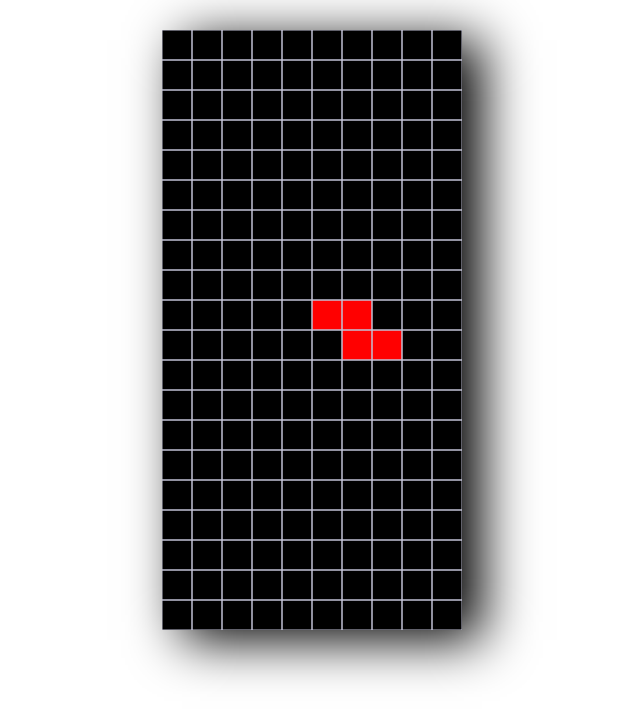
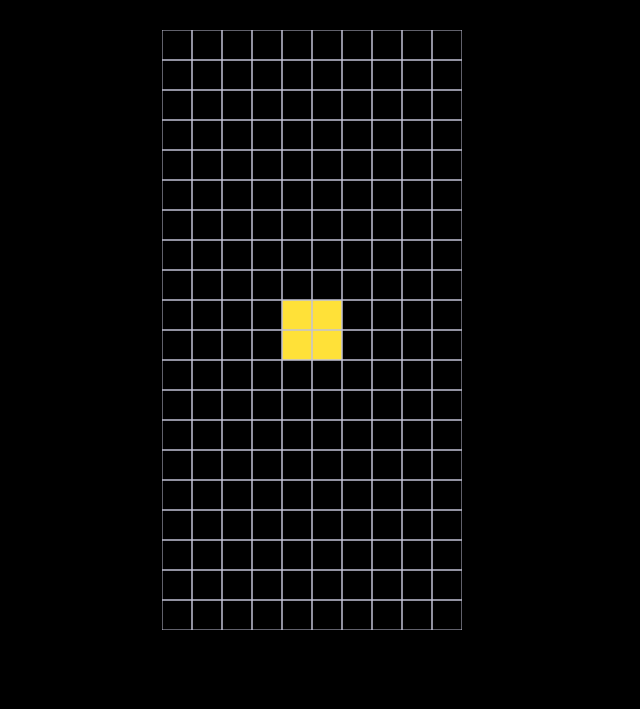
Before and after one commit to LeonardoKaftal/single-player-TETRISJS, a plain HTML site: page index.html in a window 1280 px wide. Shown: the part 91-800 px from the top of the page, without its empty margins (328-968 px from the left). Drawn offline with Linux system fonts and the light colour scheme.

Commit message:
refactored the code

```diff
--- a/game.js
+++ b/game.js
@@ -5,290 +5,272 @@ canvas.height = canvas.offsetHeight;
 const ctx = canvas.getContext("2d");
 const blockSize = canvas.height / 20;
 
+let player =  {
+    pos: {x: 4 * blockSize, y: 0},
+    matrix: undefined,
+    color: undefined
+}
+let arena = createArena();
+let gameOver = false;
+
+function createArena() {
+    const temp = [];
+
+    for (let i = 0; i < 20; i++) {
+        temp.push([])
+        for (let j = 0; j < 10; j++) {
+            temp[i][j] = 0;
+        }
+    }
+    return temp
+}
+
+function arenaSweep() {
+    let rowCount = 1;
+    outer: for (let y = arena.length -1; y > 0; y--) {
+        for (let x = 0; x < arena[y].length; x++) {
+            if (arena[y][x] === 0) {
+                continue outer;
+            }
+        }
+
+        const row = arena.splice(y, 1)[0].fill(0);
+        arena.unshift(row);
+        y++;
+
+        rowCount *= 2;
+    }
+}
 
 
-
-
+function spawnTetromino() {
     class TetrominoShape {
-    constructor(tetrominoColor,shape,shapeName) {
-        this.tetrominoColor = tetrominoColor;
+        constructor(shape,shapeName) {
             this.shape = shape;
             this.shapeName = shapeName;
         }
     }
-class TetrominoPosition {
-    constructor(x,y) {
-        this.x = x;
-        this.y = y;
-    }
-}
 
+    const randomIndex = Math.ceil(Math.random() * 6);
+    console.log(randomIndex)
     const blockList = [
-    new TetrominoShape("orange",[
+
+        new TetrominoShape([
             [0,0,1],
             [1,1,1],
             [0,0,0],
 
         ],""),
-    new TetrominoShape("violet", [
+        new TetrominoShape([
             [0,1,0],
             [1,1,1],
             [0,0,0]
         ],""),
 
-    new TetrominoShape("green",[
-        [0,1,1],
-        [1,1,0],
+        new TetrominoShape([
+            [0,2,2],
+            [2,2,0],
             [0,0,0]
         ],""),
 
-    new TetrominoShape("rgb(27, 74, 168)",[
-        [1,0,0],
-        [1,1,1],
+        new TetrominoShape([
+            [3,0,0],
+            [3,3,3],
             [0,0,0]
         ],""),
 
-    new TetrominoShape("rgb(0, 153, 204)",[
-        [1,1,1,1],
+        new TetrominoShape([
+            [4,4,4,4],
             [0,0,0,0],
             [0,0,0,0],
             [0,0,0,0]
         ],"line"),
 
-    new TetrominoShape("yellow",[
-        [1,1],
-        [1,1],
+        new TetrominoShape([
+            [5,5],
+            [5,5],
             [0,0]
         ], "square"),
 
-    new TetrominoShape("red",[
-        [1,1,0],
-        [0,1,1],
+        new TetrominoShape([
+            [6,6,0],
+            [0,6,6],
             [0,0,0]
         ],""),
     ]
+    return blockList[randomIndex].shape;
+}
 
-let lineRotationCounter = 0;
-let oneCounter = 0;
-let randomIndex = Math.round(Math.random() * 6);
-let tempRandomIndex;
-let currentTetromino;
-let tetrominoPartCoordinate;
 
+const colors = [
+
+    '#FF8E0D',
+    '#F538FF',
+    '#0DFF72',
+    '#1056ef',
+    '#0DC2FF',
+    '#FFE138',
+    '#FF0D72',
+];
+
+player.matrix = spawnTetromino();
 
 function drawBoard() {
     for (let i = 0; i < 10; i++) {
         for (let j = 0; j < 20; j++) {
             ctx.strokeStyle = "rgb(194, 194, 214)";
-            ctx.strokeRect(blockSize * i, blockSize * j,blockSize,blockSize);
+            ctx.strokeRect(i * blockSize, j * blockSize,blockSize,blockSize);
         }
     }
 }
 
-function drawTetromino() {
-    let temp;
-    let tempCond = true
-    if (currentTetromino !== undefined) temp = tetrominoPartCoordinate;
-
-    tetrominoPartCoordinate = [];
-
-    tempRandomIndex = randomIndex;
-    currentTetromino = blockList[randomIndex];
-    ctx.fillStyle = currentTetromino.tetrominoColor;
-
-    for (let i = 0; i < currentTetromino.shape.length; i++) {
-        for (let j = 0; j < currentTetromino.shape[0].length; j++) {
-            if (currentTetromino.shape[i][j] === 1) {
-                tetrominoPartCoordinate.push(
-                    new TetrominoPosition(j * blockSize + canvas.width / 2,i * blockSize)
-                )
-
-
-                if (i > 0  ) {
-                    tetrominoPartCoordinate[oneCounter].y -= blockSize
-                }
-                if (temp !== undefined) tetrominoPartCoordinate[oneCounter].y = temp[oneCounter].y + blockSize;
-                ctx.fillRect(j * blockSize + canvas.width / 2,i * blockSize + tetrominoPartCoordinate[oneCounter].y,blockSize,blockSize);
-                oneCounter++;
-            }
-        }
-        tempCond = false
-    }
-    oneCounter = 0;
-}
-
-
-function rotate() {
-    const size = currentTetromino.shape.length;
-    const layer_count = size / 2;
-
-
-    if (lineRotationCounter < 1) {
-        for (let i = 0; i < layer_count; i++) {
-            const first = i;
-            const last = size - first - 1;
-
-            for (let j = first; j < last; j++) {
-                const offset = j - first;
-
-                const top = currentTetromino.shape[first][j];
-                const right_side = currentTetromino.shape[j][last];
-                const bottom = currentTetromino.shape[last][last - offset];
-                const leftSide = currentTetromino.shape[last - offset][first];
-
-                currentTetromino.shape[first][j] = leftSide;
-                currentTetromino.shape[j][last] = top;
-                currentTetromino.shape[last][last - offset] = right_side;
-                currentTetromino.shape[last - offset][first] = bottom;
-
-            }
-        }
-        if (currentTetromino.shapeName === "line") lineRotationCounter++;
-    } else {
-        if (lineRotationCounter === 1) {
-            lineRotationCounter = 0;
-            currentTetromino.shape = [[1, 1, 1, 1],
-                [0, 0, 0, 0],
-                [0, 0, 0, 0],
-                [0, 0, 0, 0]]
-        }
-    }
-
-
-
-}
-function draw() {
-
-    setInterval(()=> {
-        ctx.fillStyle = "black";
-        ctx.fillRect(0,0,canvas.width,canvas.height);
-        drawTetromino();
-
-        drawBoard();
-
-    },500)
-
-
-}
-
-
-function startGame() {
-    // rotation listener
-    document.addEventListener("keydown", (e) => {
-        if (e.key === "w" && currentTetromino.shapeName !== "square") rotate(1)
-
-    })
-
-
-    drawBoard();
-    draw();
-}
-
-startGame();
-
-/*
-function drawTetromino() {
-    tetrominoPartCoordinate = [];
-
-    randomIndex = Math.round(Math.random() * 6);
-
-    tempRandomIndex = randomIndex;
-    currentTetromino = blockList[randomIndex];
-
-    for (let i = 0; i < currentTetromino.shape.length; i++) {
-        for (let j = 0; j < currentTetromino.shape[0].length; j++) {
-            if (currentTetromino.shape[i][j] === 1 || currentTetromino.shape[i][j] === 2) {
-                tetrominoPartCoordinate.push(new TetrominoPart(
-                    blockSize * j + canvas.width / 2 - blockSize,blockSize * i
-                ));
-            }
-        }
-    }
-}*/
-
-
-
-
-
-
-
-/*
-// used in the rotate function
-function respawnRotatedTetromino() {
-    let oneCounterForBoard = 0;
-    let toLoop = true;
-
-    for (let i = 0; i < currentTetromino.shape.length && toLoop; i++) {
-        for (let j = currentTetromino.shape[0].length - 1; j >= 0; j--) {
-            if (currentTetromino.shape[i][j] === 1) {
-                oneCounterForBoard++;
-            } else if (currentTetromino.shape[i][j] === 2) {
-                rotationPoint = oneCounterForBoard + 1;
-                toLoop = false;
-                break;
-            }
-        }
-    }
-
-    oneCounterForBoard = 0;
-
-
-    for (let i = 0; i < currentTetromino.shape.length; i++) {
-        for (let j = 0; j < currentTetromino.shape[0].length; j++) {
-            if (currentTetromino.shape[i][j] === 1 && oneCounterForBoard + 1 !== rotationPoint) {
-                    tetrominoPartCoordinate[oneCounterForBoard].x =  blockSize * j + tetrominoPartCoordinate[rotationPoint].x;
-                    tetrominoPartCoordinate[oneCounterForBoard].y =  blockSize * i + tetrominoPartCoordinate[rotationPoint].y;
-                    oneCounterForBoard++;
-            }
-            else {
-
-            }
-        }
-    }
-
-}
-
-function drawTetromino() {
-
-    //randomIndex = Math.round(Math.random() * 6);
-    randomIndex = 2
-
-    tempRandomIndex = randomIndex;
-    currentTetromino = blockList[randomIndex];
-
-    for (let i = 0; i < currentTetromino.shape.length; i++) {
-        for (let j = 0; j < currentTetromino.shape[0].length; j++) {
-            if (currentTetromino.shape[i][j] === 1) {
-                tetrisMap[i][j + 4] = 1
-                tetrominoPartCoordinate.push(
-                    new TetrominoTablePosition(i,j + 4)
-                )
+function drawPlacedTetromino() {
+    for (let i = 0; i < arena.length; i++) {
+        for (let j = 0; j < arena[0].length; j++) {
+            if (arena[i][j] !== 0) {
+                ctx.fillStyle = colors[arena[i][j]];
+                ctx.fillRect(j * blockSize,i * blockSize,blockSize,blockSize);
             }
         }
     }
 }
 
-
-function drawTetromino() {
-    ctx.fillStyle = currentTetromino.tetrominoColor;
-
-    for (let i = 0; i < 20; i++) {
-        for (let j = 0; j < 20; j++) {
-            if (tetrisMap[i][j] !== 0) {
-                ctx.fillRect(blockSize * j,blockSize * i,blockSize,blockSize)
+function drawTetromino(matrix, offset) {
+    for (let i = 0; i < matrix.length; i++) {
+        for (let j = 0; j < matrix[0].length; j++) {
+            if (matrix[i][j] !== 0) {
+                ctx.fillStyle = colors[matrix[i][j]];
+                ctx.fillRect(j * blockSize + offset.x,
+                            i * blockSize + offset.y,blockSize,blockSize);
             }
         }
     }
 }
 
 function addGravity() {
-    tetrisMap = createMap();
+    player.pos.y += blockSize;
+    dropCounter = 0;
 
-    tetrominoPartCoordinate.forEach(element => {
-        element.row += 1;
-        tetrisMap[element.row][element.column] = 1;
+    if (collide() || player.pos.y >= canvas.height) {
+        console.log("true1")
+        player.pos.y -= blockSize;
+        stopTetromino();
+    }
+}
 
+
+function mergeArena() {
+    try {
+        player.matrix.forEach((row,y) => {
+            row.forEach((value,x) => {
+                if (value !== 0) {
+                    arena[y + player.pos.y / blockSize][x + player.pos.x / blockSize] = value;
+                }
+            })
+        })
+    } catch (e) {
+        console.log(e);
+        gameOver = true;
+    }
+
+}
+
+function collide() {
+    const [m,o] = [player.matrix, player.pos];
+    for (let y = 0; y < m.length; y++) {
+        for (let x = 0; x < m[y].length; x++) {
+            if ((m[y][x] !== 0) && (arena[y + o.y / blockSize]
+            && arena[y + o.y / blockSize][x + o.x / blockSize]) !== 0) {
+                return true
+            }
+        }
+    }
+}
+
+function move(dir) {
+    player.pos.x += dir;
+    if (collide()) player.pos.x -= dir;
+
+}
+
+function moveDown() {
+    if (collide() || player.pos.y >= canvas.height) {
+        player.pos.y -= blockSize;
+        stopTetromino();
+
+    }
+    else  {
+        player.pos.y  += blockSize;
+        if (collide()) {
+            player.pos.y -= blockSize;
+            stopTetromino();
+        }
+    }
+}
+
+function stopTetromino() {
+    mergeArena();
+    player.pos.y = 0;
+    player.pos.x = blockSize * 4;
+    player.matrix = spawnTetromino();
+}
+
+function rotate(dir) {
+    for (let i = 0; i < player.matrix.length; i++) {
+        for (let j = 0; j < i; j++) {
+            [player.matrix[i][j], player.matrix[j][i]] =
+            [player.matrix[j][i], player.matrix[i][j]]
+        }
+    }
+
+    if (dir > 0) player.matrix.forEach(row => row.reverse());
+    else player.matrix.reverse();
+
+    if (collide()) {
+        if (player.pos.x < 0) player.pos.x += blockSize;
+        else player.pos.x -= blockSize;
+    }
+}
+
+document.addEventListener("keydown",e => {
+    if (e.key === "a") move(-blockSize);
+    else if (e.key === "d") move(blockSize);
+    else if (e.key === "s") moveDown();
+    else if (e.key === "w") rotate(1);
+    else if (e.key === "q") rotate(-1);
 })
 
+// fps variable
+let dropCounter = 0;
+let dropIntervall = 500;
+
+let lastTime = 0;
+function draw(time = 0) {
+    const deltaTime = time - lastTime;
+    lastTime = time;
+
+    dropCounter += deltaTime;
+
+    // tetromino gravity
+    if (dropCounter > dropIntervall) {
+        addGravity();
     }
-*/
+
+    if (!gameOver) {
+        requestAnimationFrame(draw);
+        ctx.fillStyle = "black";
+        ctx.fillRect(0,0,canvas.width,canvas.height);
+        arenaSweep()
+        drawPlacedTetromino();
+        drawTetromino(player.matrix,player.pos);
+        drawBoard();
+    } else {
+        ctx.fillStyle = "black";
+        ctx.fillRect(0,0,canvas.width,canvas.height);
+        ctx.fillStyle = "white";
+        ctx.fillText("GAME OVER",canvas.width / 2 - blockSize / 2, canvas.height / 2);
+    }
+}
+
+
+draw();
--- a/style.css
+++ b/style.css
@@ -51,7 +51,7 @@ h6
     line-height: 1.6;
 }
 body {
-    background-color: rgb(255, 255, 255);
+    background-color: rgb(0, 0, 0);
     height: 94vh;
 }
 nav {
@@ -89,6 +89,7 @@ main {
 
 @media only screen and (max-height: 660px) {
     .canvas {
+        border: 25px solid white;
         width: 250px;
         height: 500px;
     }
```
Lines whose indentation alone changed are shown as unchanged.
